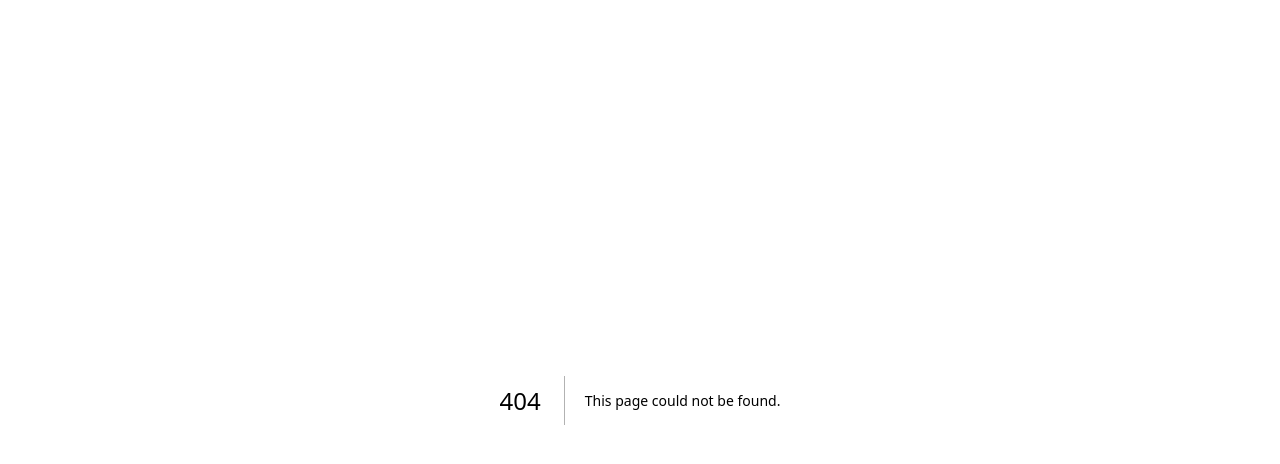
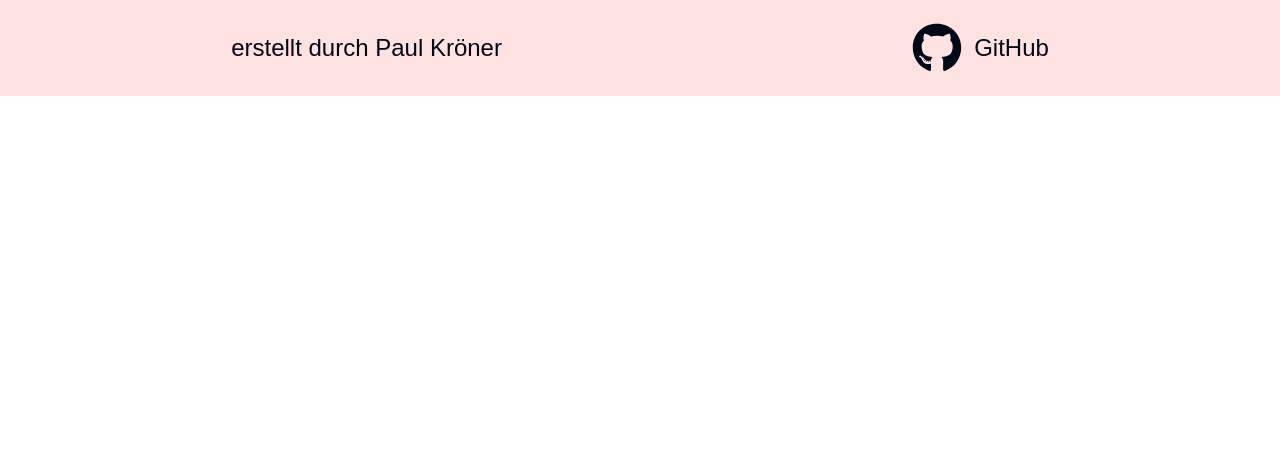
Before and after one commit to PaulKroner/finanz-tracker, a Next.js app: page /footer in a window 1280 px wide. Before the commit this address had no page. Shown: the top 464 px of the page. Built offline with nearby package versions, Linux system fonts and the light colour scheme.

Commit message:
footer created

```diff
--- /dev/null
+++ b/src/app/footer/page.tsx
@@ -0,0 +1,14 @@
+import FooterLinks from '../../components/footer/footerLinks';
+
+const Footer = () => {
+  return (
+    <>
+      <footer className="flex w-full h-24 justify-around items-center gap-3 p-8 bg-red-100">
+        <div className="text-2xl">erstellt durch Paul Kröner</div>
+        <FooterLinks text="GitHub" link="https://github.com/PaulKroner" />
+      </footer>
+    </>
+  )
+}
+
+export default Footer;
```
